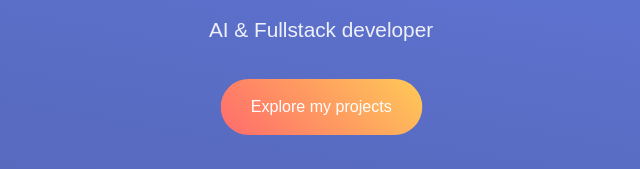
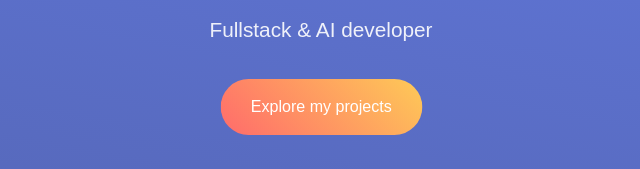
Before and after one commit to Dany-py/Portfolio, a plain HTML site: page index.html in a window 1280 px wide. Shown: the part 379-548 px from the top of the page, 319-959 px from the left. Drawn offline with Linux system fonts and the light colour scheme.

Commit message:
Modification of html file

```diff
--- a/index.html
+++ b/index.html
@@ -25,7 +25,7 @@
     <section id="accueil" class="hero">
         <div class="hero-content">
             <h1>Daniel Koffitsè DEGBE</h1>
-            <p>AI & Fullstack developer</p>
+            <p>Fullstack & AI developer</p>
             <a href="#projets" class="cta-button">Explore my projects</a>
         </div>
     </section>
```
